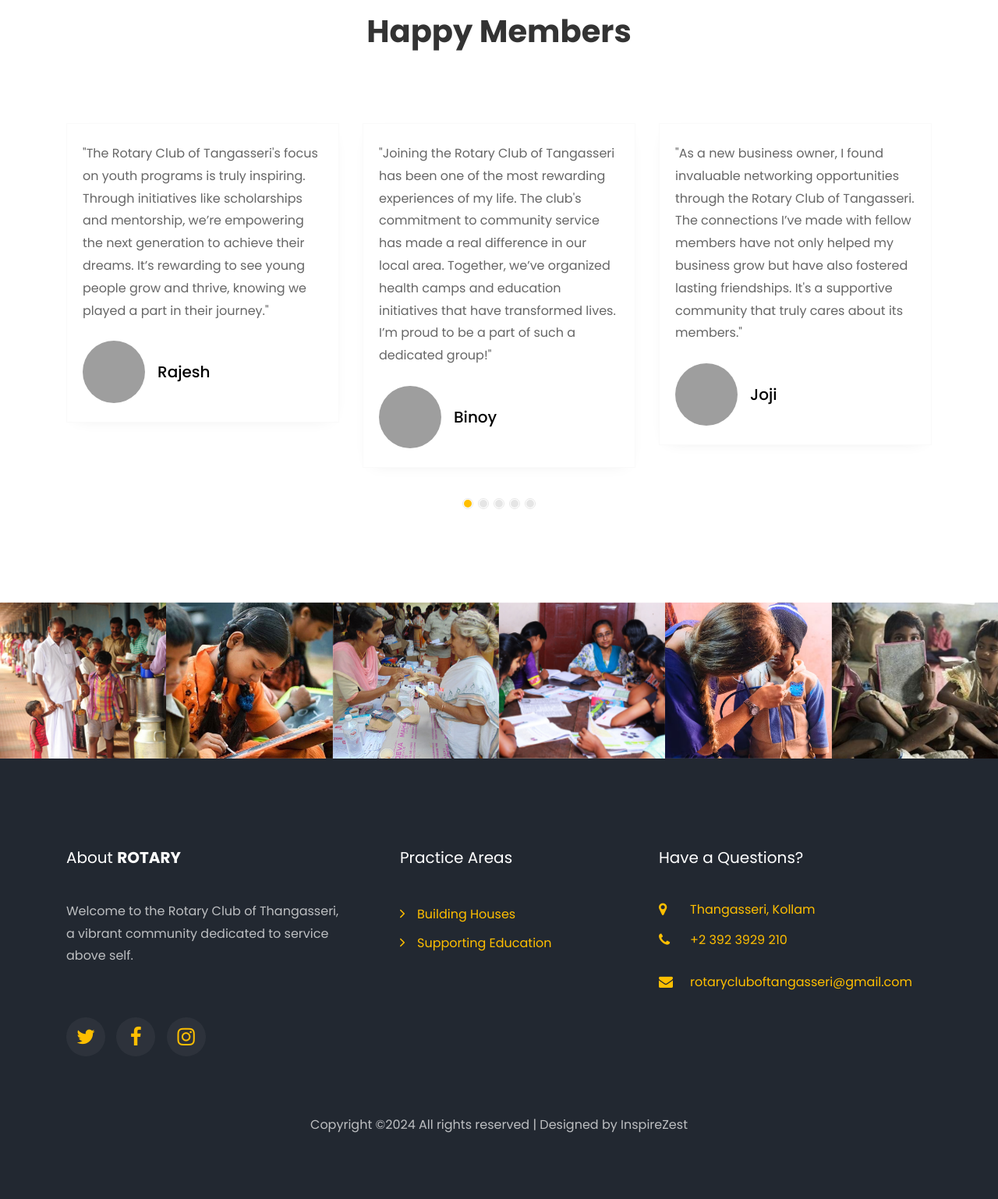
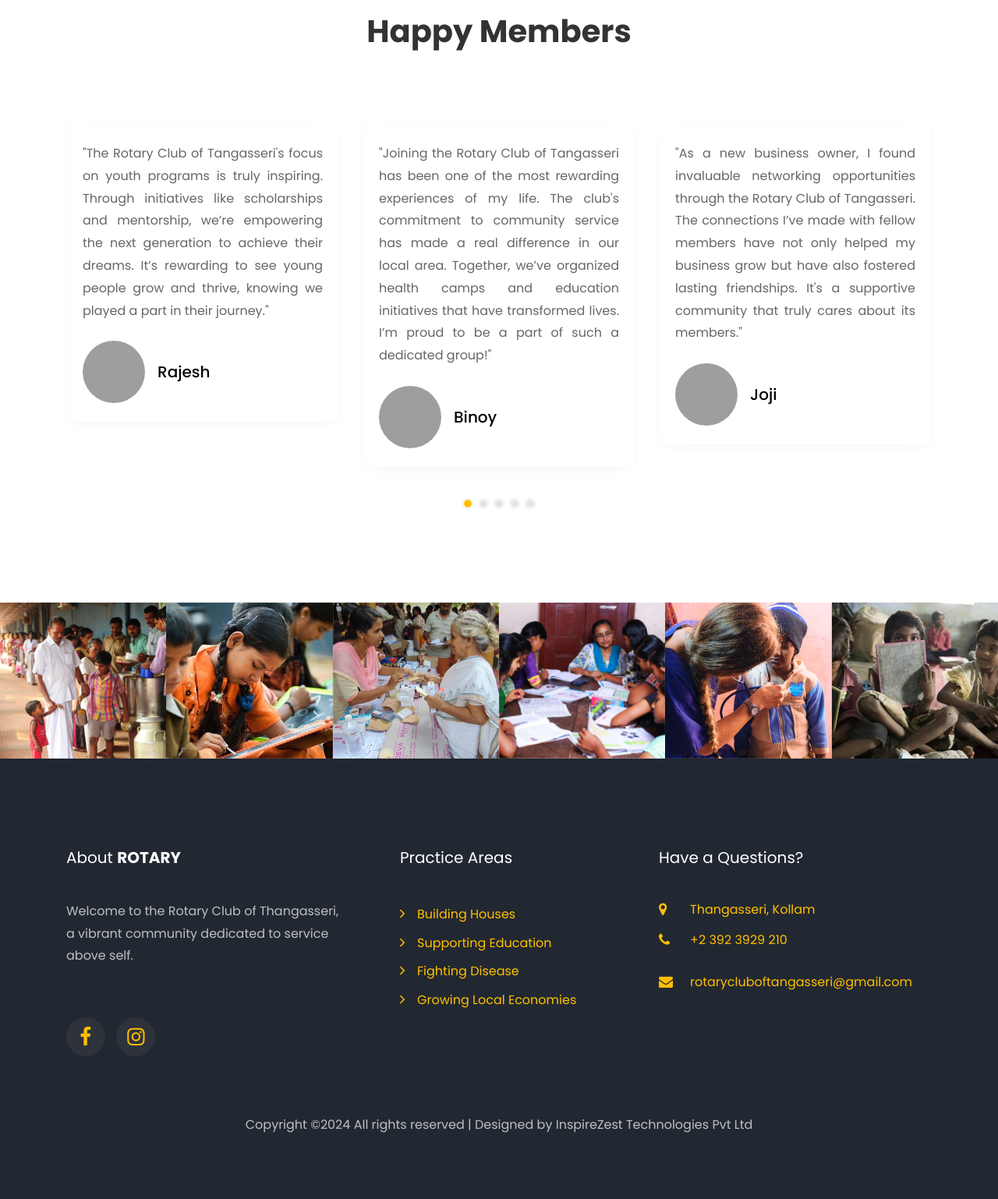
Before and after one commit to Vinith-Vj/rotaryproject, a Django app: page / in a window 1280 px wide. Shown: the part 2646-4184 px from the top of the page at 78% size. Run offline with Django 5.2, Linux system fonts and the light colour scheme; data comes from the database, SQL or seed files in the repository; some libraries are stand-ins or nearby versions; some web fonts are replaced; grey boxes are pictures that could not be loaded.

Commit message:
theres a lot

```diff
--- a/template/about.html
+++ b/template/about.html
@@ -5,7 +5,7 @@
 {% endblock %}
 {% block main %}
 
-<section class="hero-wrap hero-wrap-2" style="background-image: url('static/images/2149377743.jpg'); height: 300px;" data-stellar-background-ratio="0.5">
+<section class="hero-wrap hero-wrap-2" style="background-image: url('static/images/environment.jpg'); height: 300px;" data-stellar-background-ratio="0.5">
   <div class="overlay"></div>
     <div class="container">
       <div class="row no-gutters slider-text align-items-end justify-content-center">
@@ -21,7 +21,7 @@
   <p class="breadcrumbs" style="text-align: center"><span class="mr-2"><a href="index.html">Home <i class="ion-ios-arrow-forward"></i></a></span> <span>About <i class="ion-ios-arrow-forward"></i></span></p>
     <div class="row justify-content-center mt-5 mb-5 " id="about-section">
         <div class="col-sm-10 col-md-6">
-            <img src="{% static 'images/hero1.jpg' %}" id="abt-img">
+            <img src="{% static 'images/school.jpg' %}" id="abt-img">
         </div>
         <div class="col-sm-10 col-md-6 m-auto">
             <p id="abt-para">
--- a/template/base.html
+++ b/template/base.html
@@ -82,7 +82,7 @@
                 <p>Welcome to the Rotary Club of Thangasseri, a vibrant community dedicated to service above self. </p>
                 <!-- <img src="{% static 'images/thangy_logo.png' %}" alt="" width="200px"> -->
                 <ul class="ftco-footer-social list-unstyled float-md-left float-lft mt-5">
-                  <li class="ftco-animate"><a href="#"><span class="icon-twitter"></span></a></li>
+                  <!-- <li class="ftco-animate"><a href="#"><span class="icon-twitter"></span></a></li> -->
                   <li class="ftco-animate"><a href="https://www.facebook.com/profile.php?id=61550601981554" target="_blank"><span class="icon-facebook"></span></a></li>
                   <li class="ftco-animate"><a href="https://www.instagram.com/rotarycluboftangasseri/" target="_blank"><span class="icon-instagram"></span></a></li>
                 </ul>
@@ -94,6 +94,8 @@
                 <ul class="list-unstyled">
                   <li><a href="#" class="py-1 d-block"><span class="ion-ios-arrow-forward mr-3"></span>Building Houses</a></li>
                   <li><a href="#" class="py-1 d-block"><span class="ion-ios-arrow-forward mr-3"></span>Supporting Education</a></li>
+                  <li><a href="#" class="py-1 d-block"><span class="ion-ios-arrow-forward mr-3"></span>Fighting Disease</a></li>
+                  <li><a href="#" class="py-1 d-block"><span class="ion-ios-arrow-forward mr-3"></span>Growing Local Economies</a></li>
                 </ul>
               </div>
             </div>
@@ -133,7 +135,7 @@
             <div class="col-md-12 text-center">
 
               <p><!-- Link back to Colorlib can't be removed. Template is licensed under CC BY 3.0. -->
-    Copyright &copy;<script>document.write(new Date().getFullYear());</script> All rights reserved | Designed by <a href="https://inspirezesttechnologies.com" target="_blank">InspireZest</a>
+    Copyright &copy;<script>document.write(new Date().getFullYear());</script> All rights reserved | Designed by <a href="https://inspirezesttechnologies.com" target="_blank">InspireZest Technologies Pvt Ltd</a>
     <!-- Link back to Colorlib can't be removed. Template is licensed under CC BY 3.0. --></p>
             </div>
           </div>
--- a/template/index.html
+++ b/template/index.html
@@ -402,7 +402,7 @@ Home | Rotary Club
               <div class="item">
                 <div class="testimony-wrap py-4">
                   <div class="text">
-                    <p class="mb-4">"Joining the Rotary Club of Tangasseri has been one of the most rewarding experiences of my life. The club's commitment to community service has made a real difference in our local area. Together, we’ve organized health camps and education initiatives that have transformed lives. I’m proud to be a part of such a dedicated group!"</p>
+                    <p class="mb-4" style="display: flex; text-align: justify;">"Joining the Rotary Club of Tangasseri has been one of the most rewarding experiences of my life. The club's commitment to community service has made a real difference in our local area. Together, we’ve organized health camps and education initiatives that have transformed lives. I’m proud to be a part of such a dedicated group!"</p>
                     <div class="d-flex align-items-center">
                     	<div class="user-img" style="background-image: url(images/person_1.jpg)"></div>
                     	<div class="pl-3">
@@ -416,7 +416,7 @@ Home | Rotary Club
               <div class="item">
                 <div class="testimony-wrap py-4">
                   <div class="text">
-                    <p class="mb-4">"As a new business owner, I found invaluable networking opportunities through the Rotary Club of Tangasseri. The connections I’ve made with fellow members have not only helped my business grow but have also fostered lasting friendships. It's a supportive community that truly cares about its members."</p>
+                    <p class="mb-4" style="display: flex; text-align: justify;">"As a new business owner, I found invaluable networking opportunities through the Rotary Club of Tangasseri. The connections I’ve made with fellow members have not only helped my business grow but have also fostered lasting friendships. It's a supportive community that truly cares about its members."</p>
                     <div class="d-flex align-items-center">
                     	<div class="user-img" style="background-image: url(images/person_2.jpg)"></div>
                     	<div class="pl-3">
@@ -430,7 +430,7 @@ Home | Rotary Club
               <div class="item">
                 <div class="testimony-wrap py-4">
                   <div class="text">
-                    <p class="mb-4">"Rotary Club of Tangasseri has played a crucial role in my personal and professional development. The leadership opportunities and workshops offered have equipped me with skills that I use every day. I’m grateful for the mentorship and encouragement I’ve received from experienced members."</p>
+                    <p class="mb-4" style="display: flex; text-align: justify;">"Rotary Club of Tangasseri has played a crucial role in my personal and professional development. The leadership opportunities and workshops offered have equipped me with skills that I use every day. I’m grateful for the mentorship and encouragement I’ve received from experienced members."</p>
                     <div class="d-flex align-items-center">
                     	<div class="user-img" style="background-image: url(images/person_3.jpg)"></div>
                     	<div class="pl-3">
@@ -444,7 +444,7 @@ Home | Rotary Club
               <div class="item">
                 <div class="testimony-wrap py-4">
                   <div class="text">
-                    <p class="mb-4">"Being part of the Rotary Club of Tangasseri has opened my eyes to different cultures and perspectives. The international projects we undertake allow us to connect with people around the world, fostering understanding and cooperation. It’s a beautiful reminder of our shared humanity."</p>
+                    <p class="mb-4" style="display: flex; text-align: justify;">"Being part of the Rotary Club of Tangasseri has opened my eyes to different cultures and perspectives. The international projects we undertake allow us to connect with people around the world, fostering understanding and cooperation. It’s a beautiful reminder of our shared humanity."</p>
                     <div class="d-flex align-items-center">
                     	<div class="user-img" style="background-image: url(images/person_1.jpg)"></div>
                     	<div class="pl-3">
@@ -458,7 +458,7 @@ Home | Rotary Club
               <div class="item">
                 <div class="testimony-wrap py-4">
                   <div class="text">
-                    <p class="mb-4">"The Rotary Club of Tangasseri's focus on youth programs is truly inspiring. Through initiatives like scholarships and mentorship, we’re empowering the next generation to achieve their dreams. It’s rewarding to see young people grow and thrive, knowing we played a part in their journey."</p>
+                    <p class="mb-4" style="display: flex; text-align: justify;">"The Rotary Club of Tangasseri's focus on youth programs is truly inspiring. Through initiatives like scholarships and mentorship, we’re empowering the next generation to achieve their dreams. It’s rewarding to see young people grow and thrive, knowing we played a part in their journey."</p>
                     <div class="d-flex align-items-center">
                     	<div class="user-img" style="background-image: url(images/person_2.jpg)"></div>
                     	<div class="pl-3">
```
Also changed, not shown: static/css/style.css, static/images/environment.jpg (added), static/images/images10.jfif (added), static/images/school students (1).avif (added), static/images/school.jpg (added).
